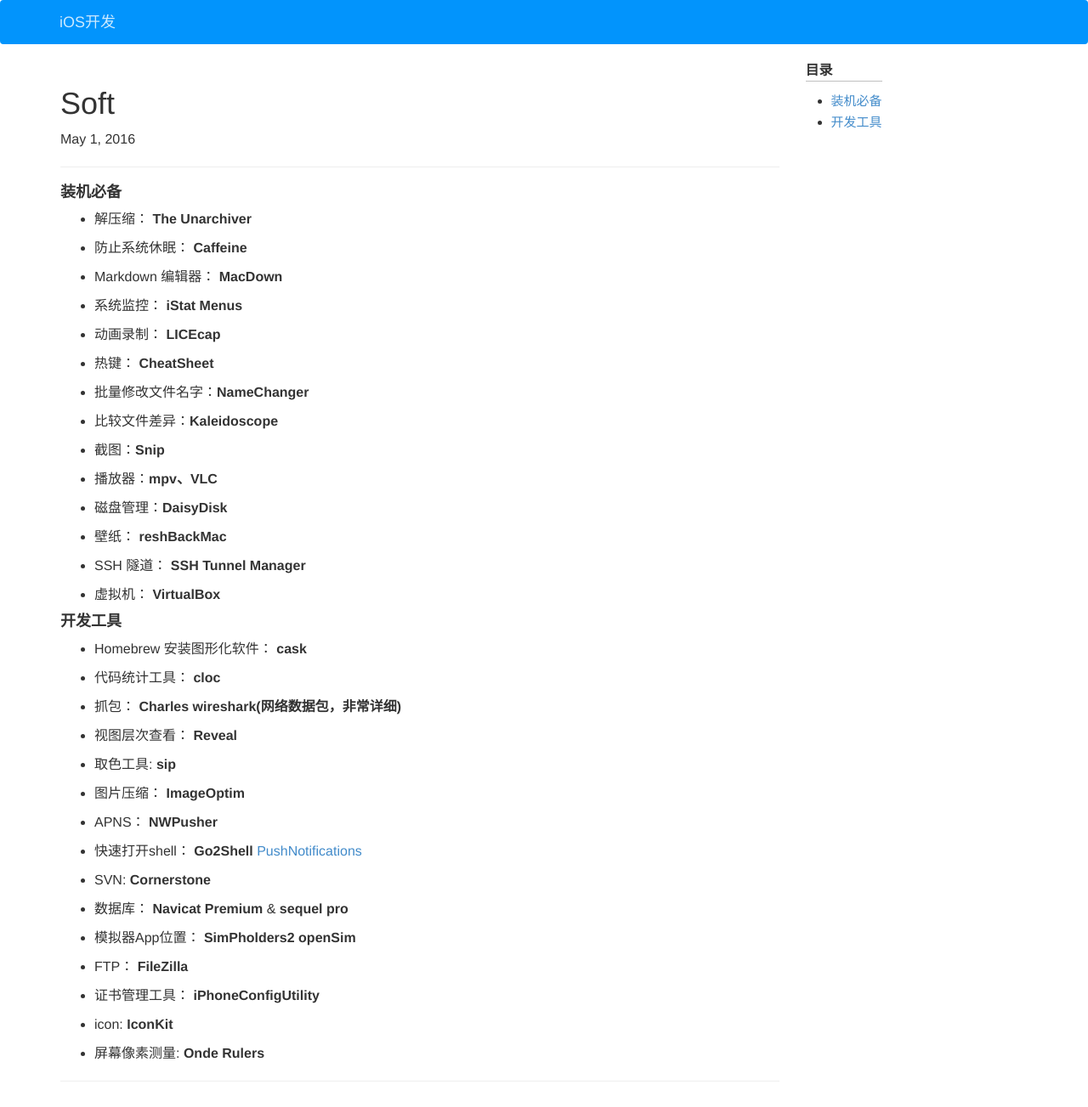
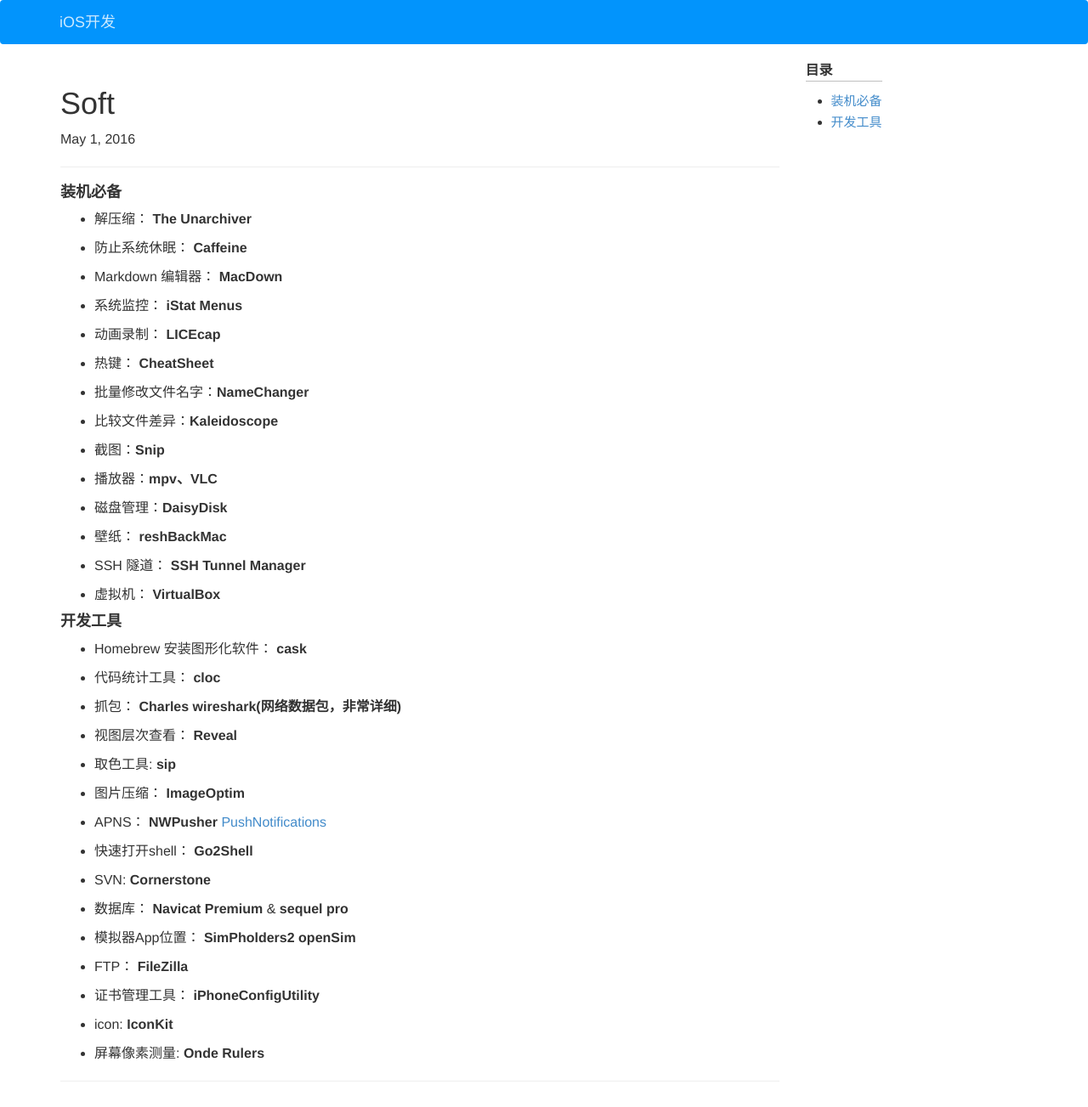
Before and after one commit to wigl/wigl.github.io, a Jekyll site: the page built from _posts/2016-05-01-soft.md, in a window 1280 px wide. Shown: the whole page at 85% size. Built offline with Jekyll 4.4.1, drawn with Linux system fonts in a browser that asks for light colours.

Commit message:
Add note.

```diff
--- a/_posts/2016-05-01-soft.md
+++ b/_posts/2016-05-01-soft.md
@@ -53,9 +53,9 @@
 
 - 图片压缩： **ImageOptim**
 
-- APNS： **NWPusher**
+- APNS： **NWPusher**  [PushNotifications](https://github.com/onmyway133/PushNotifications)
 
-- 快速打开shell： **Go2Shell** [PushNotifications](https://github.com/onmyway133/PushNotifications)
+- 快速打开shell： **Go2Shell**
 
 - SVN: **Cornerstone**
 
```
